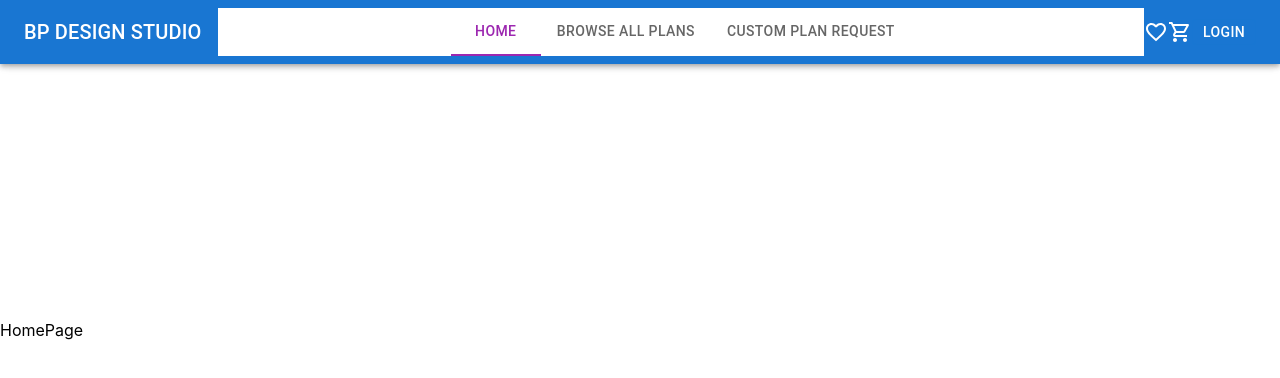
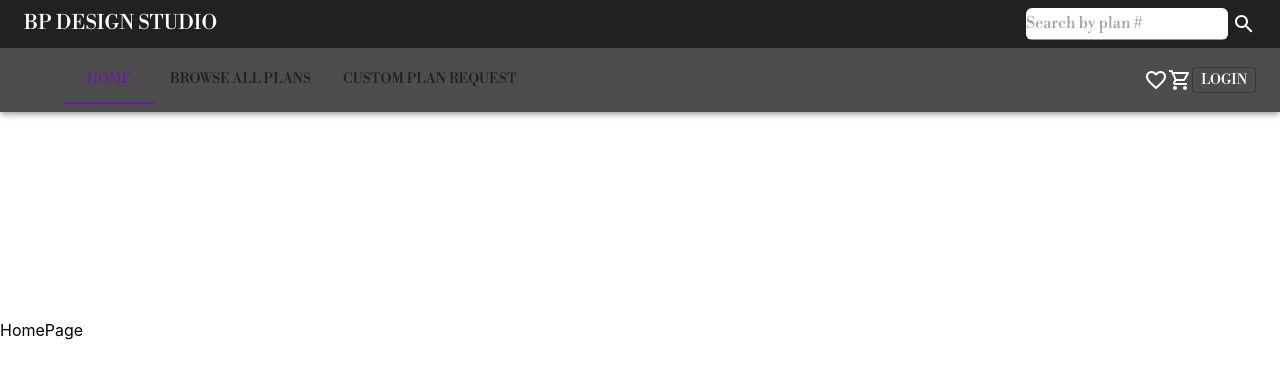
Before and after one commit to melxincognito/bp-design-co, a React (Create React App) app: page / in a window 1280 px wide. Shown: the top 378 px of the page. Built offline with nearby package versions, Linux system fonts and the light colour scheme.

Commit message:
changed nav bar

```diff
--- a/src/components/navigation/Layout.js
+++ b/src/components/navigation/Layout.js
@@ -1,11 +1,13 @@
 import React from "react";
 import NavBar from "./NavBar";
+import { ThemeProvider } from "@mui/material";
+import theme from "../../assets/theme";
 
 export default function Layout(props) {
   return (
-    <>
+    <ThemeProvider theme={theme}>
       <NavBar />
       <main style={{ marginTop: "20rem" }}>{props.children}</main>
-    </>
+    </ThemeProvider>
   );
 }
--- a/src/components/navigation/NavBar.jsx
+++ b/src/components/navigation/NavBar.jsx
@@ -11,11 +11,13 @@ import {
   Menu,
   Container,
   Button,
+  TextField,
 } from "@mui/material";
 import { Link, useNavigate } from "react-router-dom";
 import MenuIcon from "@mui/icons-material/Menu";
 import FavoriteBorderIcon from "@mui/icons-material/FavoriteBorder";
 import ShoppingCartOutlinedIcon from "@mui/icons-material/ShoppingCartOutlined";
+import { Search } from "@mui/icons-material";
 
 export default function NavBar() {
   const [anchorElNav, setAnchorElNav] = React.useState(null);
@@ -71,37 +73,42 @@ export default function NavBar() {
 
   const tabsContainerStyles = {
     flexGrow: 1,
-    alignContent: "center",
-    justifyContent: "center",
+    justifyContent: "flex-start",
     display: { xs: "none", md: "flex" },
-    backgroundColor: "white",
   };
 
   return (
     <AppBar position="fixed">
+      {/* container stacked above the nav bar */}
       <Container
         maxWidth="xl"
         sx={{
-          p: 2,
+          p: 1,
           bgcolor: "primary.main",
-          display: { xs: "flex", md: "none" },
+          display: "flex",
         }}
       >
-        {" "}
-      </Container>
-      <Container maxWidth="xl">
-        <Toolbar disableGutters>
-          {/* Logo for not collapsed view */}
-
-          <Typography
-            variant="h6"
-            noWrap
-            component="div"
-            sx={{ mr: 2, display: { xs: "none", md: "flex" } }}
-          >
+        <Box sx={{ flexGrow: 2 }}>
+          <Typography variant="h6" noWrap component="div">
             BP DESIGN STUDIO
           </Typography>
+        </Box>
+        <Box sx={{ display: "flex", alignItems: "center", gap: 0.5 }}>
+          <TextField
+            variant="standard"
+            placeholder="Search by plan #"
+            sx={{
+              backgroundColor: "white",
+              borderRadius: 1.5,
+            }}
+          />
+          <Search />
+        </Box>
+      </Container>
 
+      {/* nav bar with actual navigation tabs & such */}
+      <Container maxWidth="xl" sx={{ backgroundColor: "primary.light" }}>
+        <Toolbar disableGutters>
           <Box
             sx={{
               flexGrow: 1,
@@ -145,15 +152,6 @@ export default function NavBar() {
             </Menu>
           </Box>
 
-          {/* logo for collapsed view */}
-          <Typography
-            variant="h6"
-            noWrap
-            component="div"
-            sx={{ flexGrow: 1, display: { xs: "flex", md: "none" } }}
-          >
-            BP DESIGN COMPANY
-          </Typography>
           {/* tabs for computer screen  */}
           <Box sx={tabsContainerStyles}>
             <Tabs
```
